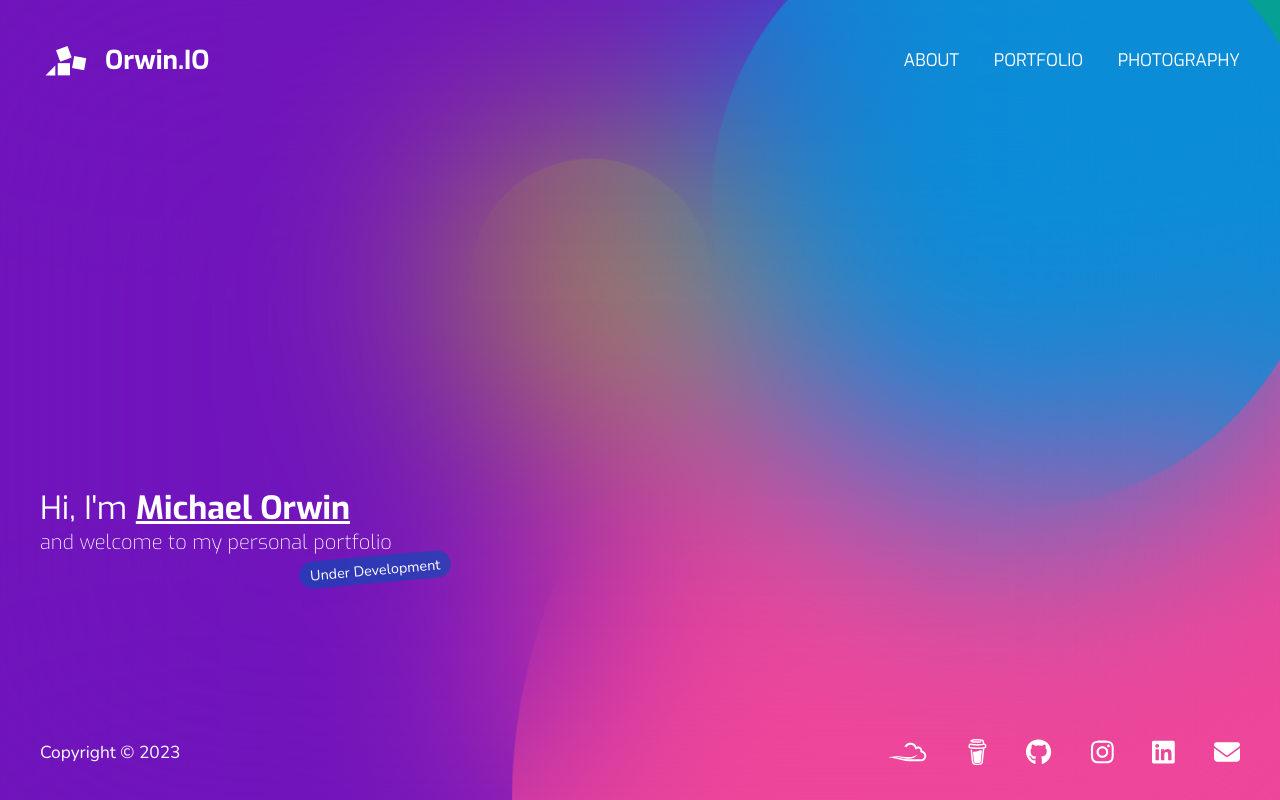
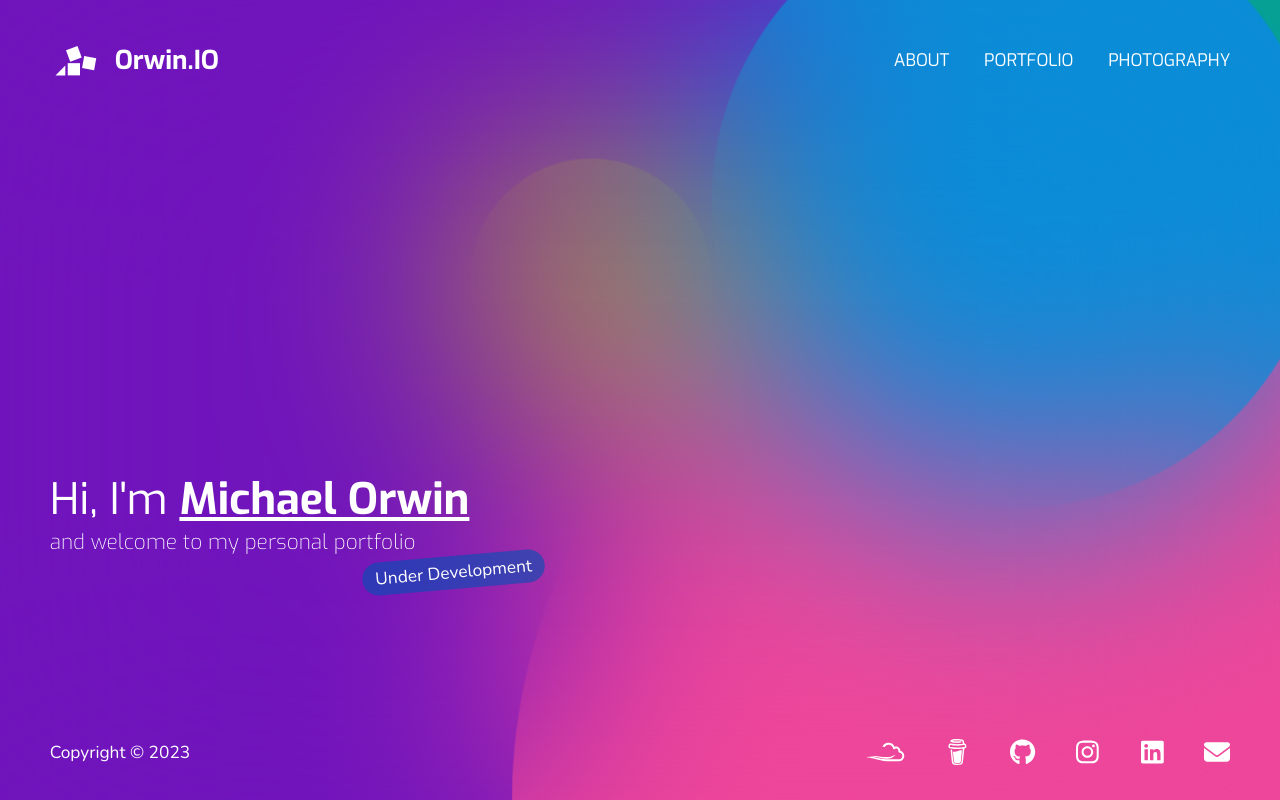
Before and after one commit to orwinmc/orwin.io, a Next.js app in the folder web/: page / in a window 1280 px wide. Built offline with nearby package versions, Linux system fonts and the light colour scheme.

Commit message:
cleanup styles

```diff
--- a/web/src/components/Footer.tsx
+++ b/web/src/components/Footer.tsx
@@ -1,64 +1,72 @@
+import React from 'react'
+import styled, { CSSProperties } from 'styled-components'
+
+/* Icon Imports */
 import { FontAwesomeIcon } from '@fortawesome/react-fontawesome'
-import {
-	faCloud,
-	faCloudBolt,
-	faCloudMoon,
-	faEnvelope,
-	faPersonSwimming,
-	faSwimmer,
-	faSwimmingPool,
-} from '@fortawesome/free-solid-svg-icons'
-import React from 'react'
+import { faEnvelope } from '@fortawesome/free-solid-svg-icons'
+import { faGithub, faInstagram, faLinkedin } from '@fortawesome/free-brands-svg-icons'
+import Icon, { Icons } from './Icons'
 
-import styled, { CSSProperties } from 'styled-components'
-import { faGithub, faInstagram, faLinkedin } from '@fortawesome/free-brands-svg-icons'
-import Icon from './Icons'
+/* Outermost Container for Footer */
+const $Footer = styled.footer`
+	display: flex;
+	justify-content: space-between;
+	align-items: center;
+	margin: 0 auto;
 
-const $FooterContainer = styled.footer`
+	max-width: 1250px;
+	width: 100%;
 	padding: 2em;
+
+	/* Handle Safe Area */
 	@supports (padding: max(0px)) {
 		padding: max(env(safe-area-inset-bottom) + 1em, 2em) max(env(safe-area-inset-right) + 1em, 2em)
 			max(env(safe-area-inset-bottom) + 1em, 2em) max(env(safe-area-inset-left) + 1em, 2em);
 	}
-	color: currentColor;
-	display: flex;
-	justify-content: center;
 `
 
-const $FooterSectionContainer = styled.div`
-	max-width: 1200px;
-	width: 100%;
-	display: flex;
-	justify-content: space-between;
-	align-items: center;
-`
-
-const $IconWrapper = styled.a`
-	height: 1em;
-	color: currentColor;
+const $SocialLink = styled.a`
 	display: flex;
 	justify-content: center;
 	align-items: center;
+
+	min-height: 1em;
+	min-width: 1em;
 	font-size: 1.5em;
 	margin-left: 1.5em;
+
+	color: currentColor;
+
+	/* Expand on Hover Effect */
+	transition: transform 400ms cubic-bezier(0.22, 1, 0.36, 1); // Contracting
 	&:hover {
 		transform: scale(1.2);
-		transition: transform 400ms cubic-bezier(0.34, 1.56, 0.64, 1);
+		transition: transform 400ms cubic-bezier(0.34, 1.56, 0.64, 1); // Expanding
 	}
-	transition: transform 400ms cubic-bezier(0.22, 1, 0.36, 1);
-	@media (max-width: 600px) {
-		&#swimcloud,
-		&#github,
-		&#instagram,
-		&#linkedin {
+
+	/* Reduce Number of Socials Shown for Smaller Screens */
+	@media (max-width: 650px) {
+		&#swimCloudLink,
+		&#githubLink,
+		&#instagramLink,
+		&#linkedinLink {
 			display: none;
 		}
 	}
+
+	/* High Contrast Theme Adjustments */
+	@media (prefers-contrast: more) {
+		padding: 0.25em 0.5em;
+		margin-left: 0.9em;
+		border: 1px solid white;
+		border-radius: 15px;
+		background-color: rgb(0, 60, 60, 0.6);
+	}
 `
 
-const $SocialLinks = styled.div`
+/* Wrapper around Socials to make use of `space-between` */
+const $Socials = styled.div`
 	display: flex;
-	align-items: center;
 `
 
 interface FooterProps {
@@ -67,40 +75,29 @@ interface FooterProps {
 
 function Footer({ style }: FooterProps) {
 	return (
-		<$FooterContainer style={style}>
-			<$FooterSectionContainer>
-				Copyright © 2023
-				<div
-					style={{
-						marginLeft: '2em',
-						background: 'rgba(255, 255, 255, 0)',
-						height: '1px',
-						flex: 1,
-					}}
-				></div>
-				<$SocialLinks>
-					<$IconWrapper id="swimcloud" href="https://www.swimcloud.com/swimmer/522777/" target="_blank">
-						<Icon type="swimcloud" />
-					</$IconWrapper>
-					<$IconWrapper id="buymeacoffee" href="https://www.buymeacoffee.com/orwinmc" target="_blank">
-						<Icon type="buymeacoffee" />
-					</$IconWrapper>
-					<$IconWrapper id="github" href="https://github.com/orwinmc" target="_blank">
-						<FontAwesomeIcon icon={faGithub} />
-					</$IconWrapper>
-					<$IconWrapper id="instagram" href="https://instagram.com/orwinmc" target="_blank">
-						<FontAwesomeIcon icon={faInstagram} />
-					</$IconWrapper>
-
-					<$IconWrapper id="linkedin" href="https://linkedin.com/in/orwinmc" target="_blank">
-						<FontAwesomeIcon icon={faLinkedin} />
-					</$IconWrapper>
-					<$IconWrapper href="mailto:orwinmc@gmail.com">
-						<FontAwesomeIcon icon={faEnvelope} />
-					</$IconWrapper>
-				</$SocialLinks>
-			</$FooterSectionContainer>
-		</$FooterContainer>
+		<$Footer style={style}>
+			Copyright © 2023
+			<$Socials>
+				<$SocialLink id="swimCloudLink" href="https://www.swimcloud.com/swimmer/522777/" target="_blank">
+					<Icon icon={Icons.SWIM_CLOUD} />
+				</$SocialLink>
+				<$SocialLink id="buyMeACoffeeLink" href="https://www.buymeacoffee.com/orwinmc" target="_blank">
+					<Icon icon={Icons.BUY_ME_A_COFFEE} />
+				</$SocialLink>
+				<$SocialLink id="githubLink" href="https://github.com/orwinmc" target="_blank">
+					<FontAwesomeIcon icon={faGithub} />
+				</$SocialLink>
+				<$SocialLink id="instagramLink" href="https://instagram.com/orwinmc" target="_blank">
+					<FontAwesomeIcon icon={faInstagram} />
+				</$SocialLink>
+				<$SocialLink id="linkedinLink" href="https://linkedin.com/in/orwinmc" target="_blank">
+					<FontAwesomeIcon icon={faLinkedin} />
+				</$SocialLink>
+				<$SocialLink href="mailto:orwinmc@gmail.com">
+					<FontAwesomeIcon icon={faEnvelope} />
+				</$SocialLink>
+			</$Socials>
+		</$Footer>
 	)
 }
 
--- /dev/null
+++ b/web/src/components/Header.tsx
@@ -0,0 +1,122 @@
+import React, { CSSProperties } from 'react'
+import styled from 'styled-components'
+import Link from 'next/link'
+import Icon, { Icons } from './Icons'
+
+/* Outermost Container for Header */
+const $Header = styled.header`
+	display: flex;
+	justify-content: space-between;
+	align-items: center;
+	margin: 0 auto;
+
+	max-width: 1250px;
+	width: 100%;
+	padding: 2em;
+	font-family: 'Exo', sans-serif;
+
+	/* Handle Safe Area */
+	@supports (padding: max(0px)) {
+		padding: max(env(safe-area-inset-bottom) + 1em, 2em) max(env(safe-area-inset-right) + 1em, 2em)
+			max(env(safe-area-inset-bottom) + 1em, 2em) max(env(safe-area-inset-left) + 1em, 2em);
+	}
+`
+
+const $Wordmark = styled(Link)`
+	display: flex;
+	align-items: center;
+
+	font-size: 1.5em;
+	font-weight: 700;
+	color: currentColor;
+	text-decoration: none;
+`
+
+const $Navigation = styled.nav`
+	display: flex;
+	align-items: center;
+	text-transform: uppercase;
+`
+
+const $NavLink = styled(Link)`
+	display: inline-block;
+	margin-left: 2em;
+
+	color: currentColor;
+	text-decoration: none;
+
+	transition: opacity 0.3s ease;
+	&:hover {
+		opacity: 0.4;
+	}
+
+	@media (max-width: 649px) {
+		display: none;
+	}
+`
+
+const $LogoWrapper = styled.div`
+	display: flex;
+	justify-content: center;
+	align-items: center;
+
+	min-width: 1em;
+	height: 1em;
+	font-size: 2em;
+
+	@media (min-width: 650px) {
+		&#menu {
+			display: none;
+		}
+	}
+`
+
+const $MenuButton = styled.button`
+	display: flex;
+	justify-content: center;
+	align-items: center;
+
+	min-width: 1em;
+	height: 1em;
+	padding: 0;
+
+	background: none;
+	border: none;
+	color: currentColor;
+	font-size: 2em;
+
+	@media (min-width: 650px) {
+		display: none;
+	}
+`
+
+const $LogoType = styled.span`
+	margin-left: 0.5em;
+`
+
+interface HeaderProps {
+	style?: CSSProperties
+}
+
+function Header({ style }: HeaderProps) {
+	return (
+		<$Header style={style}>
+			<$Wordmark href="/">
+				<$LogoWrapper>
+					<Icon icon={Icons.LOGO} />
+				</$LogoWrapper>
+				<$LogoType>Orwin.IO</$LogoType>
+			</$Wordmark>
+			<$Navigation>
+				<$NavLink href="/about">About</$NavLink>
+				<$NavLink href="/development">Portfolio</$NavLink>
+				<$NavLink href="/photos">Photography</$NavLink>
+				<$MenuButton id="menu">
+					<Icon icon={Icons.MENU} />
+				</$MenuButton>
+			</$Navigation>
+		</$Header>
+	)
+}
+
+export default Header
--- a/web/src/components/Icons.tsx
+++ b/web/src/components/Icons.tsx
@@ -1,12 +1,19 @@
 import React, { ReactElement } from 'react'
 
 interface IconProps {
-	type: string
+	icon: string
 }
 
-function Icon({ type }: IconProps): ReactElement {
-	switch (type) {
-		case 'logo': {
+export const Icons = {
+	BUY_ME_A_COFFEE: 'buyMeACoffee',
+	SWIM_CLOUD: 'swimCloud',
+	MENU: 'menu',
+	LOGO: 'logo',
+}
+
+export function Icon({ icon }: IconProps): ReactElement {
+	switch (icon) {
+		case Icons.LOGO: {
 			return (
 				<svg
 					style={{
@@ -33,7 +40,7 @@ function Icon({ type }: IconProps): ReactElement {
 				</svg>
 			)
 		}
-		case 'menu':
+		case Icons.MENU:
 			return (
 				<svg
 					style={{
@@ -60,7 +67,7 @@ function Icon({ type }: IconProps): ReactElement {
 					<use href="#menu-line" transform="translate(0, 25)" />
 				</svg>
 			)
-		case 'swimcloud':
+		case Icons.SWIM_CLOUD:
 			return (
 				<svg
 					style={{
@@ -77,7 +84,7 @@ function Icon({ type }: IconProps): ReactElement {
 					</g>
 				</svg>
 			)
-		case 'buymeacoffee':
+		case Icons.BUY_ME_A_COFFEE:
 			return (
 				<svg
 					style={{
--- a/web/src/components/Layout.tsx
+++ b/web/src/components/Layout.tsx
@@ -1,6 +1,6 @@
 import React, { ReactElement, ReactNode } from 'react'
 import Footer from '../components/Footer'
-import Navigation from '../components/Navigation'
+import Header from './Header'
 
 interface LayoutProps {
 	children: ReactNode
@@ -9,7 +9,7 @@ interface LayoutProps {
 function Layout({ children }: LayoutProps): ReactElement {
 	return (
 		<>
-			<Navigation />
+			<Header />
 			{children}
 			<Footer />
 		</>
--- a/web/src/components/Navigation.tsx
+++ /dev/null
@@ -1,105 +0,0 @@
-import Link from 'next/link'
-import React, { CSSProperties } from 'react'
-
-import styled from 'styled-components'
-import Icon from './Icons'
-
-const $HeaderContainer = styled.div`
-	padding: 2em;
-	@supports (padding: max(0px)) {
-		padding: max(env(safe-area-inset-bottom) + 1em, 2em) max(env(safe-area-inset-right) + 1em, 2em)
-			max(env(safe-area-inset-bottom) + 1em, 2em) max(env(safe-area-inset-left) + 1em, 2em);
-	}
-	color: currentColor;
-	display: flex;
-	justify-content: center;
-	font-family: 'Exo', sans-serif;
-`
-
-const $HeaderSectionContainer = styled.nav`
-	max-width: 1200px;
-	width: 100%;
-	display: flex;
-	justify-content: space-between;
-	align-items: center;
-`
-
-const $NavLink = styled(Link)`
-	margin-left: 2em;
-	cursor: pointer;
-	display: inline-block;
-	&:hover {
-		opacity: 0.4;
-	}
-	color: currentColor;
-	transition: opacity 0.3s ease;
-	text-decoration: none;
-`
-
-const $Wordmark = styled(Link)`
-	text-decoration: none;
-	display: flex;
-	align-items: center;
-	font-size: 1em;
-	left: 100px;
-	font-size: 1.5em;
-	font-weight: 700;
-	color: currentColor;
-`
-
-const $IconWrapper = styled.div`
-	width: 1em;
-	height: 1em;
-	display: flex;
-	justify-content: center;
-	align-items: center;
-	font-size: 2em;
-	left: 100px;
-	@media (min-width: 799px) {
-		&#menu {
-			display: none;
-		}
-	}
-`
-
-const $LogoType = styled.span`
-	margin-left: 0.5em;
-`
-
-const $RightNav = styled.nav`
-	display: flex;
-	align-items: center;
-	text-transform: uppercase;
-	@media (max-width: 800px) {
-		display: none;
-	}
-`
-
-interface NavigationProps {
-	style?: CSSProperties
-}
-
-function Navigation({ style }: NavigationProps) {
-	return (
-		<$HeaderContainer style={style}>
-			<$HeaderSectionContainer>
-				<$Wordmark href="/">
-					<$IconWrapper>
-						<Icon type="logo" />
-					</$IconWrapper>
-					<$LogoType>Orwin.IO</$LogoType>
-				</$Wordmark>
-				<$RightNav>
-					<$NavLink href="/about">About</$NavLink>
-					<$NavLink href="/development">Portfolio</$NavLink>
-					<$NavLink href="/photos">Photography</$NavLink>
-				</$RightNav>
-				<$IconWrapper id="menu">
-					<Icon type="menu" />
-				</$IconWrapper>
-			</$HeaderSectionContainer>
-		</$HeaderContainer>
-	)
-}
-
-export default Navigation
--- a/web/src/pages/_app.tsx
+++ b/web/src/pages/_app.tsx
@@ -4,6 +4,10 @@ import React from 'react'
 import { createGlobalStyle } from 'styled-components'
 
 const GlobalStyles = createGlobalStyle`
+	* {
+		box-sizing:border-box;
+	}
+
 	html {
 		-webkit-text-size-adjust: 100%;
 	}
@@ -12,7 +16,7 @@ const GlobalStyles = createGlobalStyle`
 		font-family: 'Nunito', sans-serif;
 		margin: 0em;
 		color: rgb(255, 255, 255);
-        //color:black;
+        //color:rgba(0,0,100,1);
 		background: rgb(5, 168, 124);
         //background:white;
 	}
--- a/web/src/pages/index.tsx
+++ b/web/src/pages/index.tsx
@@ -1,16 +1,16 @@
 import React from 'react'
-import styled, { keyframes } from 'styled-components'
+import styled, { keyframes, createGlobalStyle } from 'styled-components'
 import Footer from '../components/Footer'
-import Navigation from '../components/Navigation'
-import { createGlobalStyle } from 'styled-components'
-import Icon from '../components/Icons'
+import Header from '../components/Header'
 
+/* Main Container for the Entire Page */
 const $Home = styled.div`
-	display: flex;
-	flex-direction: column;
+	width: max(100svw, 100dvw);
+	height: max(100svh, 100dvh); // Mobile Safari 100vh Fix
+
+	/* Eliminates scrollbars in Firefox, attempting to rendering SVG's outside of viewport */
+	position: relative;
 	overflow: hidden;
-	position: relative;
-	height: max(100svh, 100dvh);
 `
 
 const $PreventScroll = createGlobalStyle`
@@ -19,93 +19,99 @@ const $PreventScroll = createGlobalStyle`
     }
 `
 
-const $HeroText = styled.div``
+const $Hero = styled.main`
+	display: flex;
+	margin: 0 auto;
+	flex: 1;
+	flex-direction: column;
 
-const $HeroIntroduction = styled.div`
-	font-family: 'Exo', sans-serif;
-	font-size: clamp(1.75em, min(4vh, 4vw), 2.75em);
-	font-weight: 400;
-	@media (max-height: 400px) {
-		//display: inline-block;
-		//font-weight: 200;
-		//font-size: clamp(0.9em, 2.25vw, 1.4em);
+	max-width: 1250px;
+	width: 100%;
+	padding: 2em 0em;
+
+	/* Handle Safe Area */
+	@supports (padding: max(0px)) {
+		padding: 0 max(env(safe-area-inset-right) + 1em, 2em) 0 max(env(safe-area-inset-left) + 1em, 2em);
 	}
+
+	position: relative;
+	z-index: 2;
 `
 
-const $HeroPurpose = styled.div`
+const $HeroIntroduction = styled.h1`
+	margin: 0;
+	font-family: 'Exo', sans-serif;
+	font-weight: 400;
+	font-size: clamp(1.75em, min(6.5vh, 6.5vw), 2.5em);
+`
+
+const $HeroPurpose = styled.h2`
+	margin: 0;
 	font-family: 'Exo', sans-serif;
 	font-weight: 200;
-	font-size: clamp(0.9em, min(2.5vh, 2.5vw), 1.4em);
-	@media (max-height: 400px) {
-		//display: inline-block;
-		//margin-left: 0.5em;
-		//font-size: clamp(0.9em, 2.25vw, 1.4em);
-	}
+	font-size: clamp(0.9em, min(3.5vh, 3.5vw), 1.2em);
 `
 
 const $Name = styled.span`
-	font-family: 'Exo', sans-serif;
 	font-weight: 700;
 	text-decoration: underline;
-	@media (max-height: 400px) {
-		//font-size: clamp(1em, 2.75vw, 2.75em);
-	}
-	//font-size: 1.35em;
 `
 
-const $Hero = styled.div`
-	flex: 1;
+/* Layer to Blur the Moving Colors */
+/* NOTE: Previously tried to position this absolutely and unable to due to Chrome not
+   updating width and height on resize Instead it is now just wrapping the contents of
+   the page. */
+const $BlurLayer = styled.div`
 	display: flex;
-	justify-content: center;
-	padding: 2em 0em;
-	@supports (padding: max(0px)) {
-		padding: 0 max(env(safe-area-inset-right) + 1em, 2em) 0 max(env(safe-area-inset-left) + 1em, 2em);
+	flex-direction: column;
+	width: 100%;
+	height: max(100svh, 100dvh);
+
+	backdrop-filter: blur(120px); // Firefox renders blurs poorly
+
+	/* High Contrast Theme Adjustments */
+	@media (prefers-contrast: more) {
+		backdrop-filter: blur(120px) contrast(300); // contrast() function behaves strangely in
+		background: rgba(0, 0, 0, 0.7); // Instead of brightness() function -> broken in Safari
 	}
+
+	z-index: 1;
 `
 
-const $HeroCenter = styled.div`
-	max-width: 1200px;
-	width: 100%;
-	display: flex;
-	flex-direction: column;
-`
+/* Positions the Hero Contents Proportionally on the Page */
+const $Buffer = styled.div`
+	&#topBuffer {
+		flex: 3;
+	}
 
-const $BlurBackdrop = styled.div`
-	backdrop-filter: blur(120px);
-	-webkit-backdrop-filter: blur(120px);
-	height: max(100svh, 100dvh);
-	display: flex;
-	flex-direction: column;
-`
-
-const $TopBuffer = styled.div`
-	flex: 3;
-	@media (max-height: 400px) {
-		//flex: 1;
+	&#bottomBuffer {
+		flex: 1;
 	}
-`
-
-const $BottomBuffer = styled.div`
-	flex: 1;
 `
 
 const $UnderDevelopmentChip = styled.a`
 	display: inline-block;
+
+	padding: 0.25em 0.75em;
 	margin-left: clamp(18em, min(20vh, 20vw), 25em);
-	background-color: rgb(0, 80, 180, 0.6);
+
+	background-color: rgba(0, 80, 180, 0.6);
 	border-radius: 40px;
-	padding: 0.25em 0.75em;
-	font-size: clamp(0.7em, min(1.8vh, 1.8vw), 1.5em);
+	font-size: clamp(0.7em, min(2.5vh, 2.5vw), 1em);
+	color: white;
+	text-decoration: none;
+
+	/* Rotation animation */
+	transition: transform 200ms ease-out;
 	transform: rotate(-5deg);
 	&:hover {
 		transform: rotate(-10deg);
 	}
-	transition: transform 200ms ease-out;
-	color: white;
-	text-decoration: none;
 
-	@media (max-height: 400px) {
-		//margin-left: clamp(35em, 60vw, 45em);
+	/* High Contrast Theme Adjustments */
+	@media (prefers-contrast: more) {
+		background-color: rgb(0, 60, 60, 0.6);
+		border: 1px solid white;
 	}
 `
 
@@ -121,15 +127,6 @@ const shiftPurple = keyframes`
 	}
 `
 
-const $PurpleCircleSVG = styled.svg`
-	width: min(100vh, 100vw);
-	height: min(100vh, 100vw);
-	fill: rgb(112, 20, 188);
-	position: absolute;
-	//transform: translate(100px, 250px);
-	animation: ${shiftPurple} 11s infinite;
-`
-
 const shiftYellow = keyframes`
 	0% {
 		transform: translate(0vw, -25vh) scale(0.95);
@@ -142,25 +139,7 @@ const shiftYellow = keyframes`
 	}
 `
 
-const $YellowCircleSVG = styled.svg`
-	width: min(100vh, 100vw);
-	height: min(100vh, 100vw);
-	fill: rgb(201, 193, 16);
-	position: absolute;
-	//transform: translate(100px, 250px);
-	animation: ${shiftYellow} 12s infinite;
-`
-
 const shiftPink = keyframes`
-	/* 0% {
-		transform: translate(1100px, 700px) scale(2.5);
-	}
-	50% {
-		transform: translate(1100px, 1000px) scale(0.5);
-	}
-	100% {
-		transform: translate(1100px, 700px) scale(2.5);
-	} */
 	0% {
 		transform: translate(80vw, 100vh) scale(1);
 	}
@@ -170,14 +149,6 @@ const shiftPink = keyframes`
 	100% {
 		transform: translate(80vw, 100vh) scale(1);
 	}
-`
-
-const $PinkCircleSVG = styled.svg`
-	width: min(100vh, 100vw);
-	height: min(100vh, 100vw);
-	fill: rgb(238, 70, 154);
-	position: absolute;
-	animation: ${shiftPink} 13s infinite;
 `
 
 const shiftBlue = keyframes`
@@ -192,40 +163,57 @@ const shiftBlue = keyframes`
 	}
 `
 
-const $BlueCircleSVG = styled.svg`
+const $CircleSVG = styled.svg`
 	width: min(100vh, 100vw);
 	height: min(100vh, 100vw);
+	position: absolute;
+
+	&#purpleSVG {
+		fill: rgb(112, 20, 188);
+		//fill: rgb(206, 160, 243);
+		animation: ${shiftPurple} 11s infinite;
+	}
+
+	&#yellowSVG {
+		fill: rgb(201, 193, 16);
+		//fill: rgb(241, 236, 149);
+		animation: ${shiftYellow} 12s infinite;
+	}
+
+	&#pinkSVG {
+		fill: rgb(238, 70, 154);
+		//fill: rgb(241, 162, 202);
+		animation: ${shiftPink} 13s infinite;
+	}
+
+	&#blueSVG {
 		fill: rgb(11, 140, 215);
-	position: absolute;
-	//transform: translate(100px, 250px);
+		//fill: rgb(152, 206, 237);
 		animation: ${shiftBlue} 9s infinite;
+	}
 `
-
-// <$PreventScroll />
 
 function Home() {
 	return (
-		<>
 		<$Home>
 			<$PreventScroll />
-				<$PurpleCircleSVG xmlns="http://www.w3.org/2000/svg" viewBox="0 0 100 100">
+			<$CircleSVG id="purpleSVG" xmlns="http://www.w3.org/2000/svg" viewBox="0 0 100 100">
 				<circle cx="50" cy="50" r="50" />
-				</$PurpleCircleSVG>
-				<$YellowCircleSVG xmlns="http://www.w3.org/2000/svg" viewBox="0 0 100 100">
+			</$CircleSVG>
+			<$CircleSVG id="yellowSVG" xmlns="http://www.w3.org/2000/svg" viewBox="0 0 100 100">
 				<circle cx="50" cy="50" r="50" />
-				</$YellowCircleSVG>
-				<$PinkCircleSVG xmlns="http://www.w3.org/2000/svg" viewBox="0 0 100 100">
+			</$CircleSVG>
+			<$CircleSVG id="pinkSVG" xmlns="http://www.w3.org/2000/svg" viewBox="0 0 100 100">
 				<circle cx="50" cy="50" r="50" />
-				</$PinkCircleSVG>
-				<$BlueCircleSVG xmlns="http://www.w3.org/2000/svg" viewBox="0 0 100 100">
+			</$CircleSVG>
+			<$CircleSVG id="blueSVG" xmlns="http://www.w3.org/2000/svg" viewBox="0 0 100 100">
 				<circle cx="50" cy="50" r="50" />
-				</$BlueCircleSVG>
-				<$BlurBackdrop>
-					<Navigation />
+			</$CircleSVG>
+			<$BlurLayer>
+				<Header style={{ position: 'relative', zIndex: 3 }} />
 				<$Hero>
-						<$HeroCenter>
-							<$TopBuffer />
-							<$HeroText>
+					<$Buffer id="topBuffer" />
+					<div>
 						<$HeroIntroduction>
 							Hi, I'm <$Name>Michael Orwin</$Name>
 						</$HeroIntroduction>
@@ -233,35 +221,13 @@ function Home() {
 						<$UnderDevelopmentChip href="https://github.com/orwinmc/orwin.io" target="_blank">
 							Under Development
 						</$UnderDevelopmentChip>
-							</$HeroText>
-							<$BottomBuffer />
-						</$HeroCenter>
+					</div>
+					<$Buffer id="bottomBuffer" />
 				</$Hero>
-					<Footer />
-				</$BlurBackdrop>
+				<Footer style={{ position: 'relative', zIndex: 3 }} />
+			</$BlurLayer>
 		</$Home>
-		</>
 	)
 }
 
-/*
-<$SVGLine
-							style={{
-								width: '1500',
-								height: '30',
-								position: 'absolute',
-								stroke: 'rgba(217, 217, 217, 0.3)',
-								alignmentBaseline: 'middle',
-								zIndex: 1,
-								top: 200,
-								left: 800,
-							}}
-							id="line"
-							xmlns="http://www.w3.org/2000/svg"
-							viewBox="0 0 1500 20"
-						>
-							<path id="line" d="M20,10 L1480,10 z" stroke-linejoin="round" stroke-width="16" />
-						</$SVGLine>
-*/
-
 export default Home
```
Also changed, not shown: web/src/themes/light.json (added, +17 -0 lines). Lines whose indentation alone changed are shown as unchanged.
